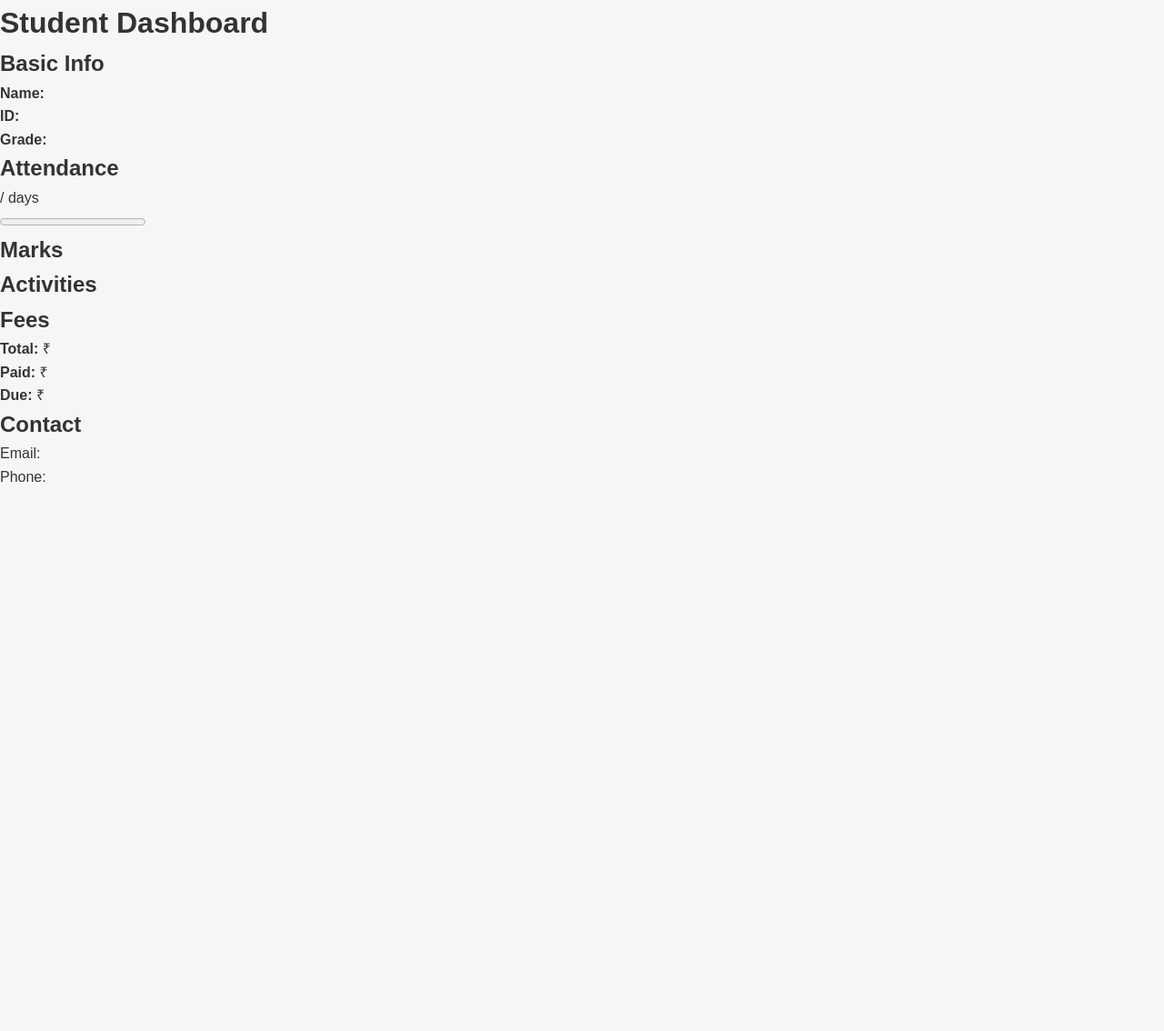
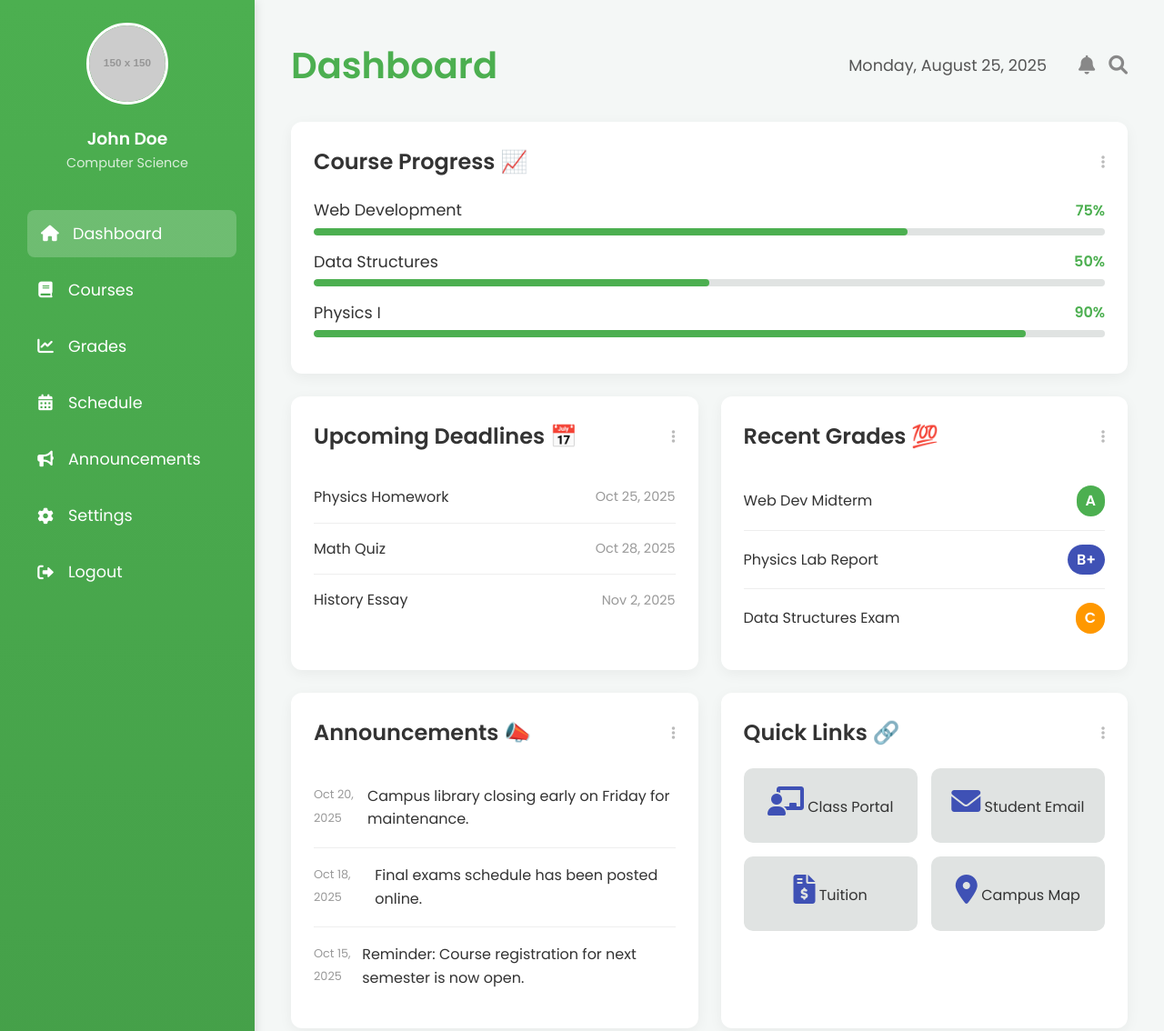
Before and after one commit to Achuu-alt/School-Dashboard, a plain HTML site: page index.html in a window 1280 px wide. Shown: the top 1134 px of the page at 91% size. Before the commit the page ends 800 px from the top, so only its background shows below. Drawn offline with Linux system fonts and the light colour scheme; placeholder pictures from the web are drawn by us.

Commit message:
Initial commit

```diff
--- a/index.html
+++ b/index.html
@@ -1,56 +1,163 @@
 <!DOCTYPE html>
 <html lang="en">
 <head>
-  <meta charset="UTF-8" />
-  <meta name="viewport" content="width=device-width, initial-scale=1.0" />
-  <title>Student Dashboard</title>
-  <link rel="stylesheet" href="style.css" />
+    <meta charset="UTF-8">
+    <meta name="viewport" content="width=device-width, initial-scale=1.0">
+    <title>Student Dashboard</title>
+    <link rel="stylesheet" href="style.css">
+    <link href="https://fonts.googleapis.com/css2?family=Poppins:wght@300;400;600&display=swap" rel="stylesheet">
+    <link href="https://cdnjs.cloudflare.com/ajax/libs/font-awesome/6.0.0-beta3/css/all.min.css" rel="stylesheet">
 </head>
 <body>
-  <h1>Student Dashboard</h1>
+    <div class="dashboard-container">
+        <aside class="sidebar">
+            <div class="profile">
+                <img src="https://via.placeholder.com/150" alt="Student Avatar" class="profile-img">
+                <h3>John Doe</h3>
+                <p>Computer Science</p>
+            </div>
+            <nav>
+                <ul>
+                    <li class="active"><a href="#"><i class="fas fa-home"></i> Dashboard</a></li>
+                    <li><a href="#"><i class="fas fa-book"></i> Courses</a></li>
+                    <li><a href="#"><i class="fas fa-chart-line"></i> Grades</a></li>
+                    <li><a href="#"><i class="fas fa-calendar-alt"></i> Schedule</a></li>
+                    <li><a href="#"><i class="fas fa-bullhorn"></i> Announcements</a></li>
+                    <li><a href="#"><i class="fas fa-cog"></i> Settings</a></li>
+                    <li><a href="#"><i class="fas fa-sign-out-alt"></i> Logout</a></li>
+                </ul>
+            </nav>
+        </aside>
 
-  <!-- Student Info -->
-  <section>
-    <h2>Basic Info</h2>
-    <p><strong>Name:</strong> <span id="student-name"></span></p>
-    <p><strong>ID:</strong> <span id="student-id"></span></p>
-    <p><strong>Grade:</strong> <span id="student-grade"></span></p>
-  </section>
+        <main class="main-content">
+            <header class="header">
+                <h1>Dashboard</h1>
+                <div class="header-right">
+                    <span id="current-date"></span>
+                    <i class="fas fa-bell header-icon"></i>
+                    <i class="fas fa-search header-icon"></i>
+                </div>
+            </header>
 
-  <!-- Attendance -->
-  <section>
-    <h2>Attendance</h2>
-    <p><span id="days-present"></span> / <span id="total-days"></span> days</p>
-    <progress id="attendance-bar" value="0" max="100"></progress>
-  </section>
+            <section class="dashboard-grid">
+                <div class="card card-wide progress-card">
+                    <div class="card-header">
+                        <h2>Course Progress 📈</h2>
+                        <i class="fas fa-ellipsis-v"></i>
+                    </div>
+                    <div class="progress-item">
+                        <div class="progress-details">
+                            <p>Web Development</p>
+                            <span class="progress-percentage">75%</span>
+                        </div>
+                        <div class="progress-bar">
+                            <div class="progress-bar-fill" style="width: 75%;"></div>
+                        </div>
+                    </div>
+                    <div class="progress-item">
+                        <div class="progress-details">
+                            <p>Data Structures</p>
+                            <span class="progress-percentage">50%</span>
+                        </div>
+                        <div class="progress-bar">
+                            <div class="progress-bar-fill" style="width: 50%;"></div>
+                        </div>
+                    </div>
+                    <div class="progress-item">
+                        <div class="progress-details">
+                            <p>Physics I</p>
+                            <span class="progress-percentage">90%</span>
+                        </div>
+                        <div class="progress-bar">
+                            <div class="progress-bar-fill" style="width: 90%;"></div>
+                        </div>
+                    </div>
+                </div>
 
-  <!-- Marks -->
-  <section>
-    <h2>Marks</h2>
-    <ul id="marks-list"></ul>
-  </section>
+                <div class="card">
+                    <div class="card-header">
+                        <h2>Upcoming Deadlines 📅</h2>
+                        <i class="fas fa-ellipsis-v"></i>
+                    </div>
+                    <ul class="deadline-list">
+                        <li>
+                            <p>Physics Homework</p>
+                            <span>Oct 25, 2025</span>
+                        </li>
+                        <li>
+                            <p>Math Quiz</p>
+                            <span>Oct 28, 2025</span>
+                        </li>
+                        <li>
+                            <p>History Essay</p>
+                            <span>Nov 2, 2025</span>
+                        </li>
+                    </ul>
+                </div>
 
-  <!-- Activities -->
-  <section>
-    <h2>Activities</h2>
-    <ul id="activity-list"></ul>
-  </section>
+                <div class="card">
+                    <div class="card-header">
+                        <h2>Recent Grades 💯</h2>
+                        <i class="fas fa-ellipsis-v"></i>
+                    </div>
+                    <ul class="grades-list">
+                        <li>
+                            <span>Web Dev Midterm</span>
+                            <span class="grade-pill grade-a">A</span>
+                        </li>
+                        <li>
+                            <span>Physics Lab Report</span>
+                            <span class="grade-pill grade-b">B+</span>
+                        </li>
+                        <li>
+                            <span>Data Structures Exam</span>
+                            <span class="grade-pill grade-c">C</span>
+                        </li>
+                    </ul>
+                </div>
 
-  <!-- Fees -->
-  <section>
-    <h2>Fees</h2>
-    <p><strong>Total:</strong> ₹<span id="total-fees"></span></p>
-    <p><strong>Paid:</strong> ₹<span id="fees-paid"></span></p>
-    <p><strong>Due:</strong> ₹<span id="fees-due"></span></p>
-  </section>
+                <div class="card card-long">
+                    <div class="card-header">
+                        <h2>Announcements 📣</h2>
+                        <i class="fas fa-ellipsis-v"></i>
+                    </div>
+                    <ul class="announcements-list">
+                        <li>
+                            <div class="announcement-meta">
+                                <span>Oct 20, 2025</span>
+                            </div>
+                            <p>Campus library closing early on Friday for maintenance.</p>
+                        </li>
+                        <li>
+                            <div class="announcement-meta">
+                                <span>Oct 18, 2025</span>
+                            </div>
+                            <p>Final exams schedule has been posted online.</p>
+                        </li>
+                        <li>
+                            <div class="announcement-meta">
+                                <span>Oct 15, 2025</span>
+                            </div>
+                            <p>Reminder: Course registration for next semester is now open.</p>
+                        </li>
+                    </ul>
+                </div>
 
-  <!-- Contact -->
-  <section>
-    <h2>Contact</h2>
-    <p>Email: <span id="email"></span></p>
-    <p>Phone: <span id="phone"></span></p>
-  </section>
-
-  <script src="script.js"></script>
+                <div class="card">
+                    <div class="card-header">
+                        <h2>Quick Links 🔗</h2>
+                        <i class="fas fa-ellipsis-v"></i>
+                    </div>
+                    <div class="quick-links-grid">
+                        <a href="#" class="quick-link-item"><i class="fas fa-chalkboard-teacher"></i> Class Portal</a>
+                        <a href="#" class="quick-link-item"><i class="fas fa-envelope"></i> Student Email</a>
+                        <a href="#" class="quick-link-item"><i class="fas fa-file-invoice-dollar"></i> Tuition</a>
+                        <a href="#" class="quick-link-item"><i class="fas fa-map-marker-alt"></i> Campus Map</a>
+                    </div>
+                </div>
+            </section>
+        </main>
+    </div>
+    <script src="script.js"></script>
 </body>
 </html>
```
Also changed, not shown: login.css (added, +87 -0 lines), login.html (added, +31 -0 lines), login.js (added, +22 -0 lines).
